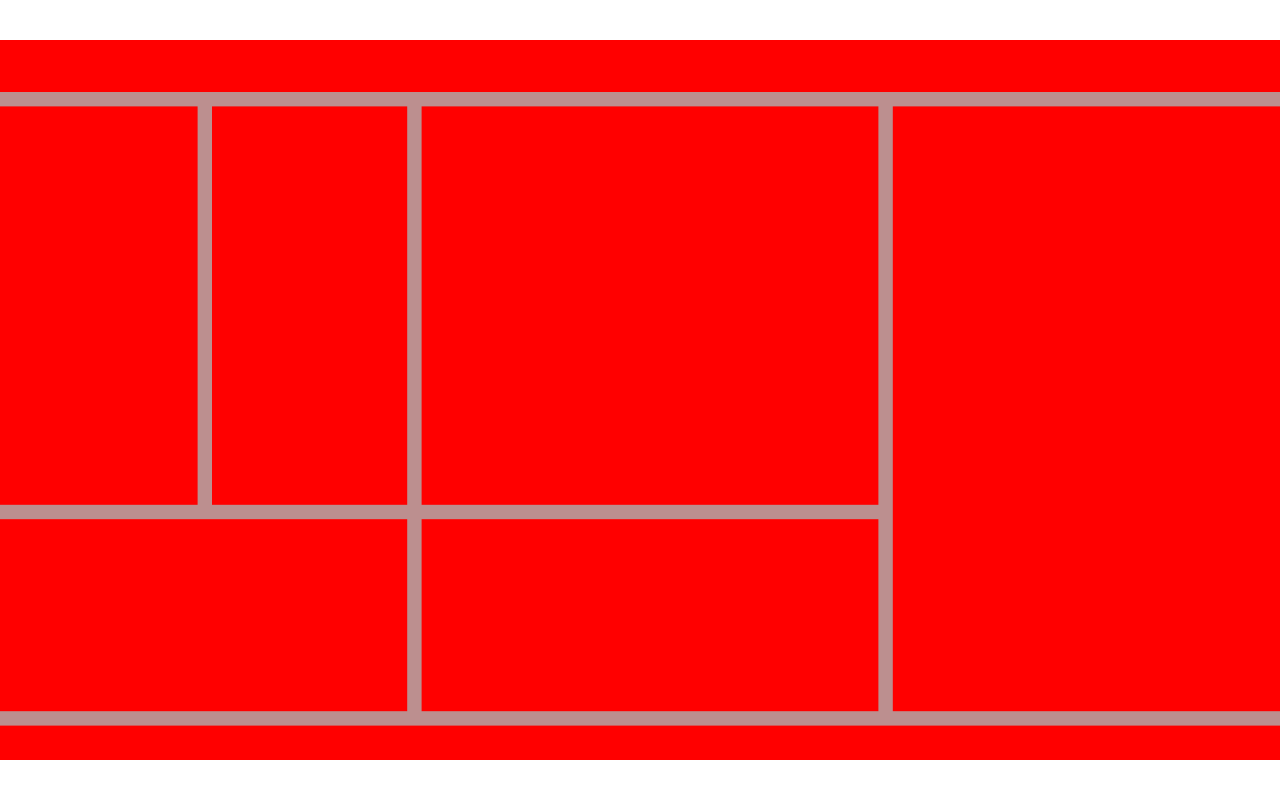
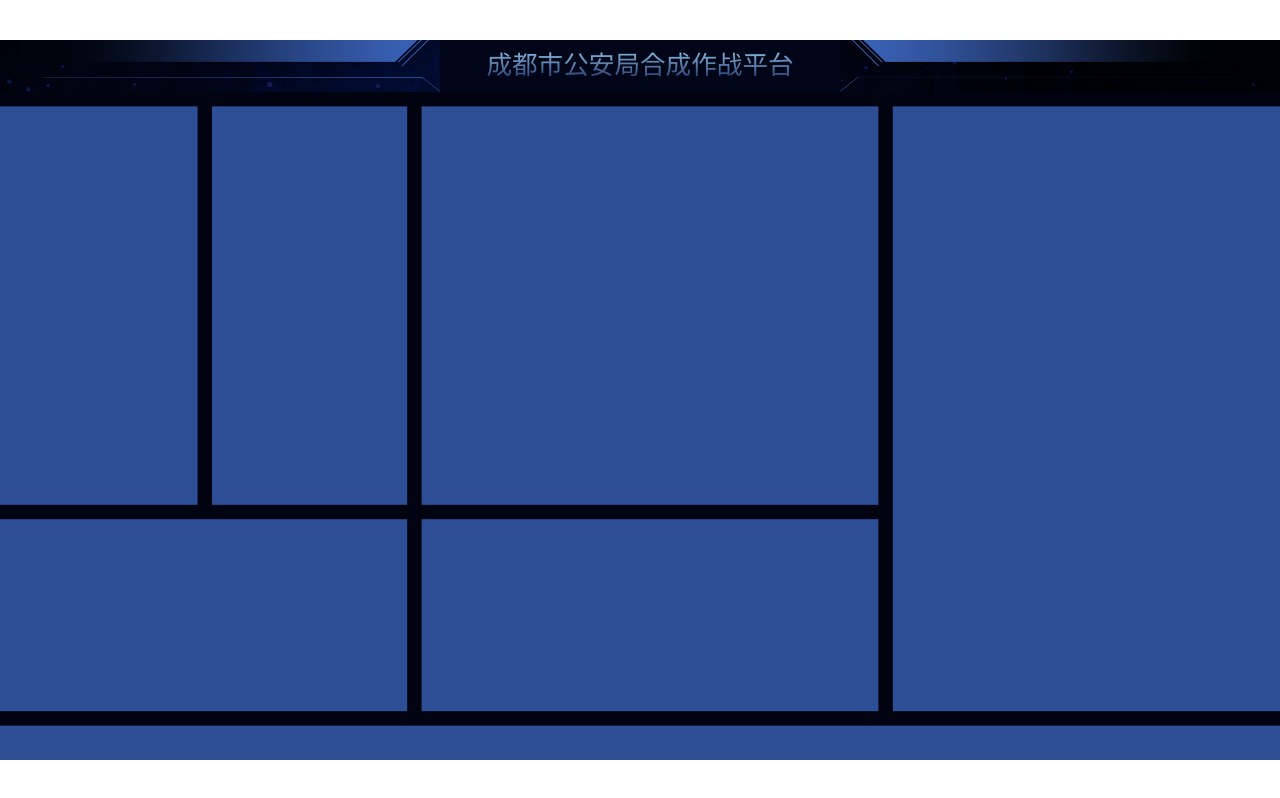
Before and after one commit to lby1024/data-screen, a React (Create React App) app: page / in a window 1280 px wide. Built offline with nearby package versions, Linux system fonts and the light colour scheme.

Commit message:
refactor: header

```diff
--- a/src/App.tsx
+++ b/src/App.tsx
@@ -10,9 +10,9 @@ import XContainer from 'component/container';
 function App() {
 
   return (
-    <XContainer>
-      ADSFASDF
-    </XContainer>
+    <XContainer
+      header={<XHeader>成都市公安局合成作战平台</XHeader>}
+    />
   );
 }
 
--- a/src/component/container/index.tsx
+++ b/src/component/container/index.tsx
@@ -5,12 +5,16 @@ import { useScale } from "./use-scale";
 const designWidth = 1600
 const designHeight = 900
 
-const XContainer:FC = () => {
+interface IXContainer {
+    header: any
+}
+
+const XContainer:FC<IXContainer> = ({header}) => {
 
     const [scale] = useScale()
 
     return <Content scale={scale} width={designWidth} height={designHeight} >
-        <div className="part01"></div>
+        <div className="part01">{header}</div>
         <div className="part02"></div>
         <div className="part03"></div>
         <div className="part04"></div>
@@ -31,7 +35,7 @@ const Content = styled.div<{
     width: ${p=>p.width}px;
     height: ${p=>p.height}px;
     transform: translate(-50%, -50%) scale(${p=>p.scale});
-    background-color: rosybrown;
+    background-color: #010310;
     position: fixed;
     left: 50%;
     top: 50%;
@@ -46,35 +50,35 @@ const Content = styled.div<{
         "part08 part08 part08 part08";
     .part01{
         grid-area: part01;
-        background-color: red;
+        background-color: #2e4f95;
     }
     .part02{
         grid-area: part02;
-        background-color: red;
+        background-color: #2e4f95;
     }
     .part03{
         grid-area: part03;
-        background-color: red;
+        background-color: #2e4f95;
     }
     .part04{
         grid-area: part04;
-        background-color: red;
+        background-color: #2e4f95;
     }
     .part05{
         grid-area: part05;
-        background-color: red;
+        background-color: #2e4f95;
     }
     .part06{
         grid-area: part06;
-        background-color: red;
+        background-color: #2e4f95;
     }
     .part07{
         grid-area: part07;
-        background-color: red;
+        background-color: #2e4f95;
     }
     .part08{
         grid-area: part08;
-        background-color: red;
+        background-color: #2e4f95;
     }
 
 `
--- a/src/component/header/index.tsx
+++ b/src/component/header/index.tsx
@@ -14,7 +14,7 @@ const XHeader:FC = ({children}) => {
 export default XHeader
 
 const Content = styled.div`
-    height: 0.99rem;
+    height: 100%;
     background-color: #000105;
     background-image: url(${bg});
     background-size: cover;
@@ -24,12 +24,12 @@ const Content = styled.div`
 `
 const Title = styled.div`
     background-color: #000517;
-    width: 7rem;
+    width: 500PX;
     height: 100%;
     color: #8abee4;
-    font-size: 0.5rem;
+    font-size: 32px;
     text-align: center;
-    padding-top: 0.05rem;
+    padding-top: 5px;
     box-sizing: border-box;
     span {
         background: linear-gradient(to top, #243b71, #8abee4);
```
